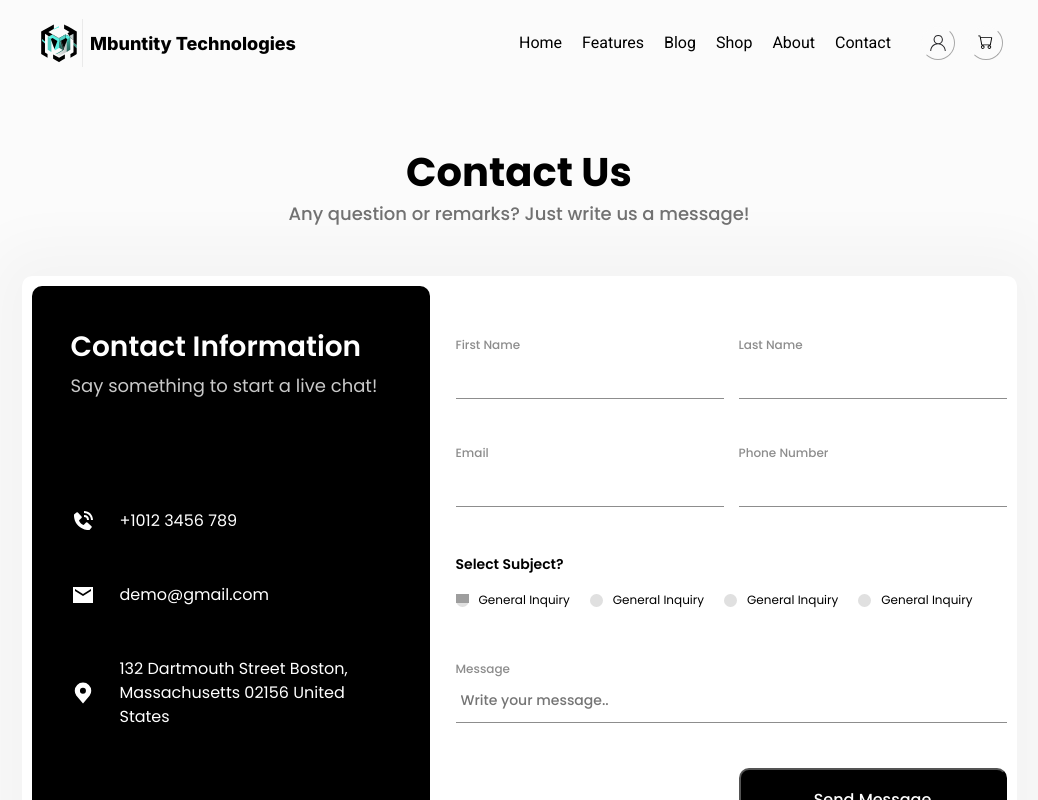
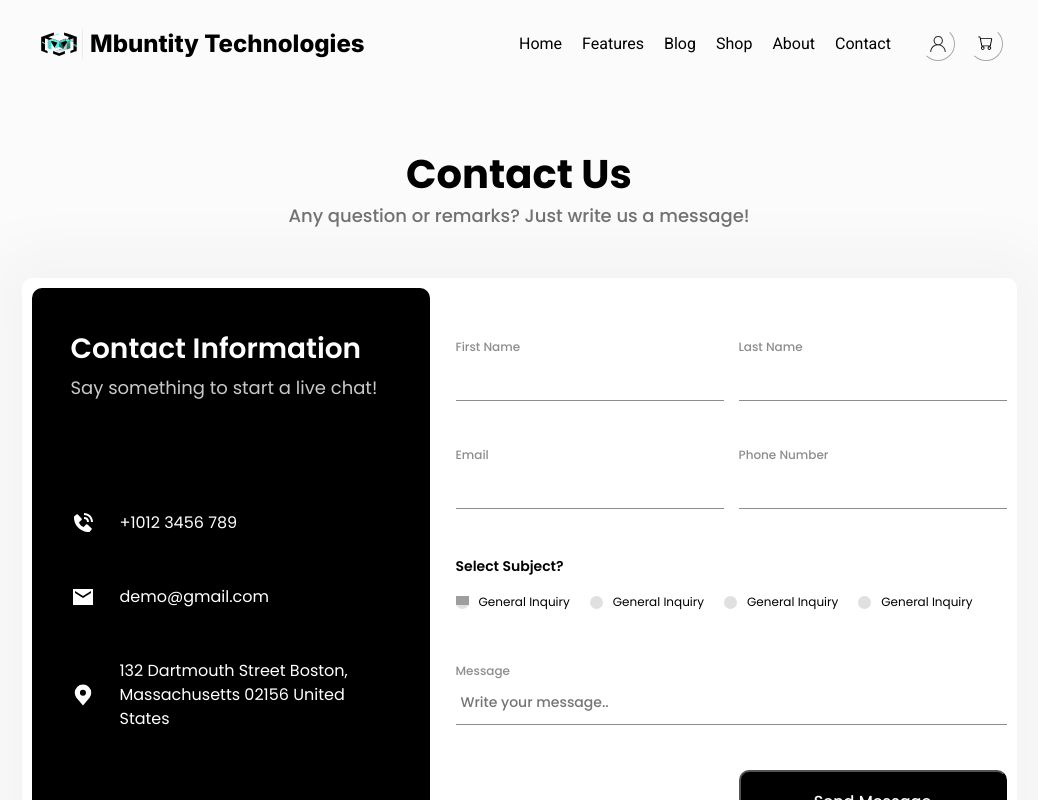
Before and after one commit to Iangyl/mbunity-technical-assessment, a React (Create React App) app: page / in a window 1280 px wide. Shown: the top 800 px of the page, without its empty margins (121-1159 px from the left). Built offline with nearby package versions, Linux system fonts and the light colour scheme; grey boxes are pictures that could not be loaded.

Commit message:
modified logo svg component and logo compontent in general

```diff
--- a/src/assets/icons/LogoIcon.js
+++ b/src/assets/icons/LogoIcon.js
@@ -1,13 +1,19 @@
-import {memo} from "react";
+import { memo } from 'react';
 
 const SVGComponent = (props) => (
-  <svg xmlns="http://www.w3.org/2000/svg" width={400} height={249} {...props}>
+  <svg
+    xmlns="http://www.w3.org/2000/svg"
+    width={props.width ?? 400}
+    height={props.height ?? 249}
+    viewBox='0 0 400 249'
+    {...props}
+  >
     <path
       fill="transparent"
       d="M399.414 250H0V0h399.414l.576.067.01 244.424c0 .784.24 5.23-.143 5.48l-.443.03Z"
     />
     <path
-      fill="#fff"
+      fill={props.mode === 'dark' ? '#000' : '#fff'}
       d="m399.414 0 .576.067.01 244.424c0 .784.24 5.23-.143 5.48l-.443.03V0Z"
     />
     <path
@@ -37,7 +43,7 @@ const SVGComponent = (props) => (
       d="M385.572 392.174c1.533 1.631 2.541 3.777 3.812 5.631l5.965 8.056 14.435 20.705c7.591 10.797 15.471 21.43 22.351 32.715 5.713 9.372 10.382 19.352 16.33 28.594.507.788.84 1.407 1.787 1.615l.349-.447c1.336 2.12 2.438 5.251 4.3 6.899l-.454 6.31c-9.729 3.573-18.45 9.583-27.267 14.963l-25.873 16.235c-9.993 5.507-19.162 12.496-29.302 17.793-5.884 3.074-12.071 4.788-18.437 6.515l-20.439 4.944c-1.129-1.38-3.572-2.753-5.035-3.878 2.725-1.05 5.242-2.565 7.907-3.755 7.896-3.525 15.985-7.072 23.479-11.403l41.927-26.837 39.939-21.978-16.381-11.003-28.834-17.124c-2.212-1.265-6.097-4.208-8.499-4.536-.448-.062-1.275.172-1.751.236l-.424-67.106.115-3.144Z"
     />
     <path
-      fill="#fff"
+      fill={props.mode === 'dark' ? '#000' : '#fff'}
       d="m320.488 135.306 27.245 16.575c.414.702.085 2.192.076 2.97l-.118 8.21-.009 18.775c-1.86.847-3.854 1.55-5.822 2.291l-9.503 3.53-22.081 8.024c-4.915 1.764-10.288 3.484-14.739 5.675l.007-19.152c1.262-.372 2.48-.888 3.679-1.335l9.103-3.538c4.098-1.583 8.644-3.004 12.431-4.855l-.269-37.17Z"
     />
     <defs>
@@ -85,7 +91,7 @@ const SVGComponent = (props) => (
       d="M109.81 92.226c.626.247 1.18.558 1.81.793 1.308.486 3.002.823 4.406 1.22l9.668 2.783 9.259 2.78c1.183.392 2.598.778 3.548 1.377-1.963.737-4.013 1.538-6.12 2.098 1.044 1.691 1.754 3.436 2.537 5.18.13.29.6 1.008.538 1.252-.35 1.01.415 2.531.533 3.597l.511 7.578.251 49.92-30.792-11.065.01-66.46c1.34-.27 2.58-.668 3.842-1.053Z"
     />
     <path
-      fill="#fff"
+      fill={props.mode === 'dark' ? '#000' : '#fff'}
       d="m248.602 183.655.499-.064c.164.406.062.917.052 1.337l-.048 2.594-.07 11.636c-.007 1.784-.36 3.96.173 5.703l.04.12c-3.155 1.62-7.167 2.784-10.668 4.116l-27.303 10.471c-3.37 1.323-7.253 2.541-10.359 4.083l-.162.083c-1.755-.287-3.66-1.112-5.252-1.682l-15.493-5.939-27.703-10.206-1.764-.721c.554-2.28.208-4.848.21-7.156l.03-14.233c1.73.376 3.337 1.066 4.932 1.628l6.946 2.378 23.569 8.187c4.9 1.722 9.87 3.291 14.542 5.26l47.829-17.595Zm4.995-102.863.504-.257.79.08c2.192.756 4.72 1.276 7.02 1.921l15.503 4.337 4.048 1.14c.701.22 2.236.937 2.927.895.135.142.23.302.407.425.306.215 1.406.502 1.843.65l6.95 2.26c.536.18 1.884.57 2.066.958.053.112-.014.402-.05.518-.042.14-.388.942-.508.998l-.468-.246c-1.458.256-3.045 1.284-4.18 1.892-5.76 3.088-10.967 6.544-16.354 9.879-1.99 1.233-3.967 2.634-6.126 3.743-.29.15-.688.218-1.048.267l-2.527 4.993c-2.433 2.995-3.849 6.417-5.764 9.56l-7.299 11.365-7.135 11.304-1.858 3.086c-.266.434-.48.902-1.089 1.195l-1.719 3.033c-1.07 2.181-1.855 4.42-2.603 6.652-.97-.537-1.543-1.556-2.24-2.246l-.18.145c-.494-.067-.668-.269-.932-.525-3.098-3.009-5.53-6.258-8.505-9.308-3.583-3.674-7.687-7.135-11.641-10.65l-7.518-6.74-3.107-2.622c-.662-.604-1.187-1.302-1.985-1.833l-.06 1.023c-.26-.872-.162-1.826-.159-2.71l.022-4.398-.025-14.963-.047-6.025c.25-.47.763-.842.894-1.344.234-.166.424-.307.727-.428 2.2-.88 4.862-1.525 7.182-2.31l15.148-5.282 17.813-6.503 11.283-3.929Z"
     />
     <path
@@ -113,7 +119,7 @@ const SVGComponent = (props) => (
       d="m109.81 92.226 35.93-11.665.087.149c.473.787 1.092 1.11 2.173 1.584 3.56 1.56 7.468 2.883 11.251 4.22l23.223 7.927 11.43 3.98c1.995.7 4.254 1.647 6.39 2.123l.256.044.047 6.025.025 14.963-.022 4.398c-.003.884-.1 1.838.159 2.71l.22 21.845c-2.31 1.229-5.645 2.136-8.305 3.071l-18.096 6.279-6.27 2.157c-.836.293-1.63.68-2.509.913l-2.025-4.194c-.35-.757-.636-1.648-1.16-2.356l-27.158-46.69c.063-.244-.408-.962-.538-1.253-.783-1.743-1.493-3.488-2.538-5.18 2.108-.56 4.158-1.36 6.121-2.097-.95-.599-2.365-.985-3.548-1.377l-9.26-2.78-9.667-2.783c-1.404-.397-3.098-.734-4.405-1.22-.63-.235-1.185-.546-1.81-.793Z"
     />
     <path
-      fill="#fff"
+      fill={props.mode === 'dark' ? '#000' : '#fff'}
       d="m138.501 101.18 7.954-2.721 40.316 15.356c-1.433 1.746-2.312 3.597-3.344 5.442l-4.238 7.39-10.42 17.51-3.552 5.737c-.677 1.215-1.346 2.463-1.778 3.722-.298.868-.28 1.987-.826 2.783l-27.157-46.69c.063-.244-.408-.962-.538-1.253-.783-1.743-1.493-3.488-2.538-5.18 2.108-.56 4.158-1.36 6.121-2.097ZM284.59 88.72l-.04-.129c-.456-1.367-1.607-2.747-2.559-4.003-2.116-2.792-3.852-5.167-7.228-7.48a30.75 30.75 0 0 0-2.773-1.672c-.499-.27-1.212-.552-1.577-.893l17.929-7.064-46.085-16.793.05-.13c.296-.859.233-1.77.237-2.646v-3.795l.046-16.143c7.115 2.08 14.053 4.611 20.953 6.964l13.02 4.35L306.09 49.77l27.173 9.592c5.011 1.78 10.325 3.42 15.002 5.532l-.42 69.55-27.196-12.905.021-2.87c-.21-.975-.108-2.037-.117-3.02l-.047-5.647c-.004-.117-.001-.36-.101-.457-.238-.231-1.054-.55-1.412-.737l-4.196-2.169-11.08-6.029c-3.028-1.588-6.312-3.051-9.147-4.772.091-.373.343-.76.526-1.121.12-.056.466-.859.508-.998.036-.116.103-.406.05-.518-.182-.388-1.53-.777-2.066-.958l-6.95-2.26c-.437-.148-1.537-.435-1.843-.65-.176-.123-.272-.283-.407-.425l.2-.188Z"
     />
     <defs>
@@ -135,7 +141,7 @@ const SVGComponent = (props) => (
       d="m546.413 272.547 69.084-39.364.279 90.477.004 27.048c.014 4.499.454 9.394-.091 13.842-.405-2.995-.208-6.258-.225-9.276l-.091-17.348c-.006-.359-.002-1.104-.194-1.403-.457-.712-2.022-1.69-2.711-2.264l-8.055-6.664-21.274-18.52c-5.814-4.88-12.12-9.375-17.563-14.662.176-1.144.659-2.336 1.011-3.444.23-.171.894-2.636.975-3.064.069-.357.197-1.247.096-1.593-.349-1.19-2.938-2.386-3.966-2.941l-13.345-6.946c-.839-.452-2.95-1.335-3.539-1.994-.338-.378-.521-.871-.781-1.306l.386-.578Z"
     />
     <path
-      fill="#fff"
+      fill={props.mode === 'dark' ? '#000' : '#fff'}
       d="m83.178 127.37.04 46.493c2.452.69 4.84 1.85 7.151 2.74l14.123 5.373-.01 19.51-52.93-19.7-.066-116.467-.027-.146 105.834-37.095-.022 22.647c-4.49 1.167-8.84 2.982-13.033 4.52l-22.372 8.26c-3.513 1.314-7.007 2.824-10.604 4.025l-.147.048 90.329 31.666c-.131.502-.644.873-.894 1.344l-.256-.044c-2.136-.476-4.395-1.424-6.39-2.122l-11.43-3.981-23.223-7.928c-3.783-1.336-7.691-2.658-11.25-4.22-1.082-.474-1.7-.796-2.174-1.583l-.087-.15-35.93 11.666c-1.261.385-2.502.783-3.841 1.052l-.277-.627c.6-.555 2.03-.877 2.975-1.19 2.17-.722 4.492-1.386 6.48-2.295L83.614 77.11l-.348 40.132-.088 10.128Z"
     />
     <path
--- a/src/assets/index.js
+++ b/src/assets/index.js
@@ -1,17 +1,16 @@
 export {default as crossIcon} from './icons/cross.svg';
 export {default as emailIcon} from './icons/email.svg';
 export {default as phoneIcon} from './icons/phone.svg';
+export {default as LogoIcon} from './icons/LogoIcon.js';
 export {default as burgerIcon} from './icons/burger.svg';
 export {default as markerIcon} from './icons/marker.svg';
 export {default as circleIcon} from './icons/circle.svg';
 export {default as cartDarkIcon} from './icons/cart-dark.svg';
-export {default as logoDarkIcon} from './icons/logo-dark.svg';
 export {default as userDarkIcon} from './icons/user-dark.svg';
 export {default as TwitterIcon} from './icons/TwitterIcon.js';
 export {default as DiscordIcon} from './icons/DiscordIcon.js';
 export {default as checkmarkIcon} from './icons/checkmark.svg';
 export {default as cartLightIcon} from './icons/cart-light.svg';
-export {default as logoLightIcon} from './icons/logo-light.svg';
 export {default as userLightIcon} from './icons/user-light.svg';
 export {default as InstagramIcon} from './icons/InstagramIcon.js';
 export {default as slicedCircleIcon} from './icons/sliced-circle.svg';
--- a/src/components/PageWrapper/Logo/index.js
+++ b/src/components/PageWrapper/Logo/index.js
@@ -1,18 +1,17 @@
 import { useMemo } from 'react';
-import { logoDarkIcon, logoLightIcon } from '../../../assets';
+import { LogoIcon } from '../../../assets';
 
 import styles from './index.module.sass';
 
 const Logo = ({ isOpened }) => {
-  /* can be changed in future */
-  const [logoIcon, status] = useMemo(() => {
-    if (isOpened) return [logoLightIcon, 'opened'];
-    else return [logoDarkIcon, 'closed'];
+  const mode = useMemo(() => {
+    if (isOpened) return 'light';
+    else return 'dark';
   }, [isOpened]);
 
   return (
-    <figure className={`${styles.logo} ${styles[status]}`}>
-      <img src={logoIcon} alt="" />
+    <figure className={`${styles.logo} ${styles[mode]}`}>
+      <LogoIcon width={48} height={50} mode={mode} />
       <figcaption>Mbuntity Technologies</figcaption>
     </figure>
   );
--- a/src/components/PageWrapper/Logo/index.module.sass
+++ b/src/components/PageWrapper/Logo/index.module.sass
@@ -1,16 +1,13 @@
 @import '../../../styles/mixins.sass'
 @import '../../../styles/functions.sass'
 
-.opened
+.light
   --col: var(--col-1)
-.closed
+.dark
   --col: var(--col-2)
 
 .logo
   @include flex-yCenter-gap(7px)
-  img
-    width: 48px
-    height: 48px
   figcaption
     @include font-set-up(var(--logo-font), toRem(24), 800, var(--col))
   &:hover
@@ -20,3 +17,7 @@
   .logo
     figcaption
       font-size: toRem(18)
+@media screen and (min-width: 1024px)
+  .logo
+    figcaption
+      font-size: toRem(24)
```
Also changed, not shown: src/assets/icons/logo-dark.svg (deleted), src/assets/icons/logo-light.svg (deleted).
